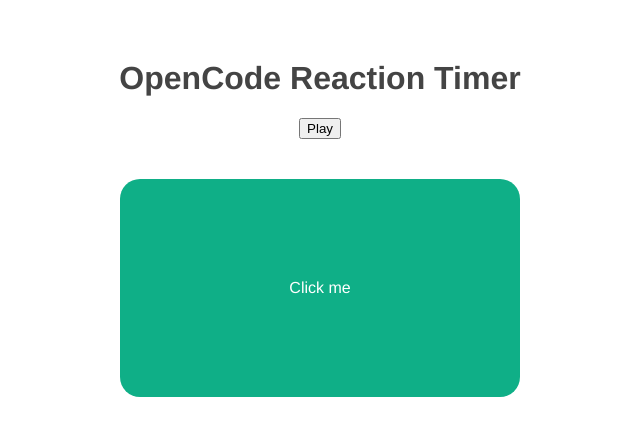
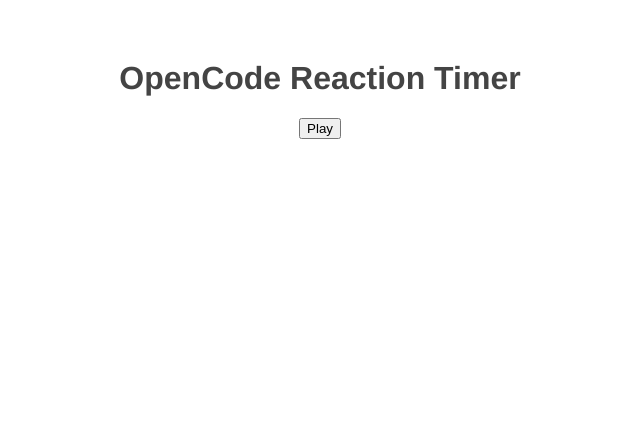
Before and after one commit to ho3inhashemi/ReactionTimer-Vue.js-, a Vue app: page / in a window 1280 px wide. Shown: the top 436 px of the page, without its empty margins (320-960 px from the left). Built offline with nearby package versions, Linux system fonts and the light colour scheme.

Commit message:
added if condition to the component for showing

```diff
--- a/src/App.vue
+++ b/src/App.vue
@@ -1,7 +1,7 @@
 <template>
 <h1>OpenCode Reaction Timer</h1>
 <button @click="start">Play</button>
-<Block />
+<Block v-if=isPlaying />
 </template>
 
 <script>
```
